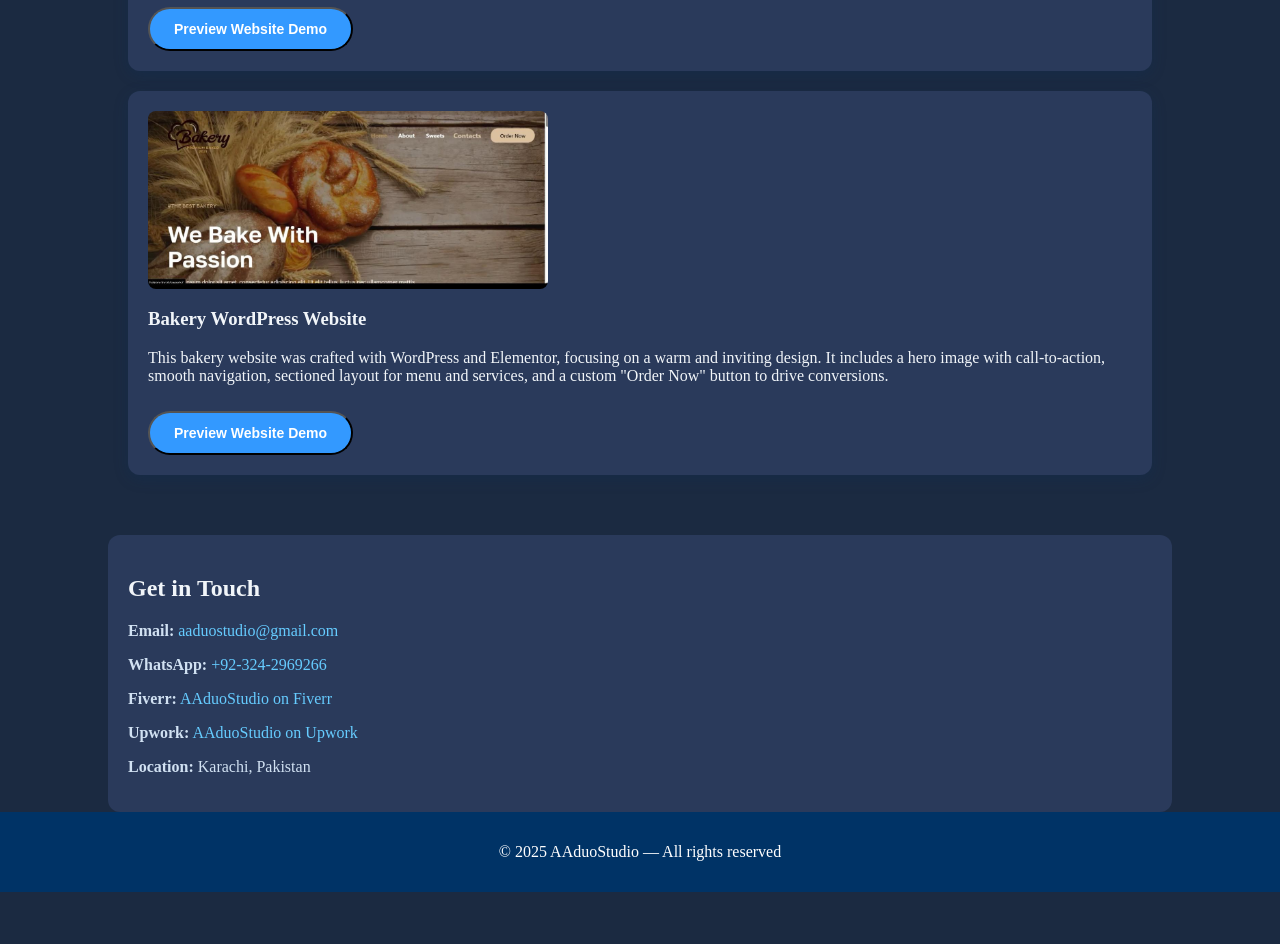
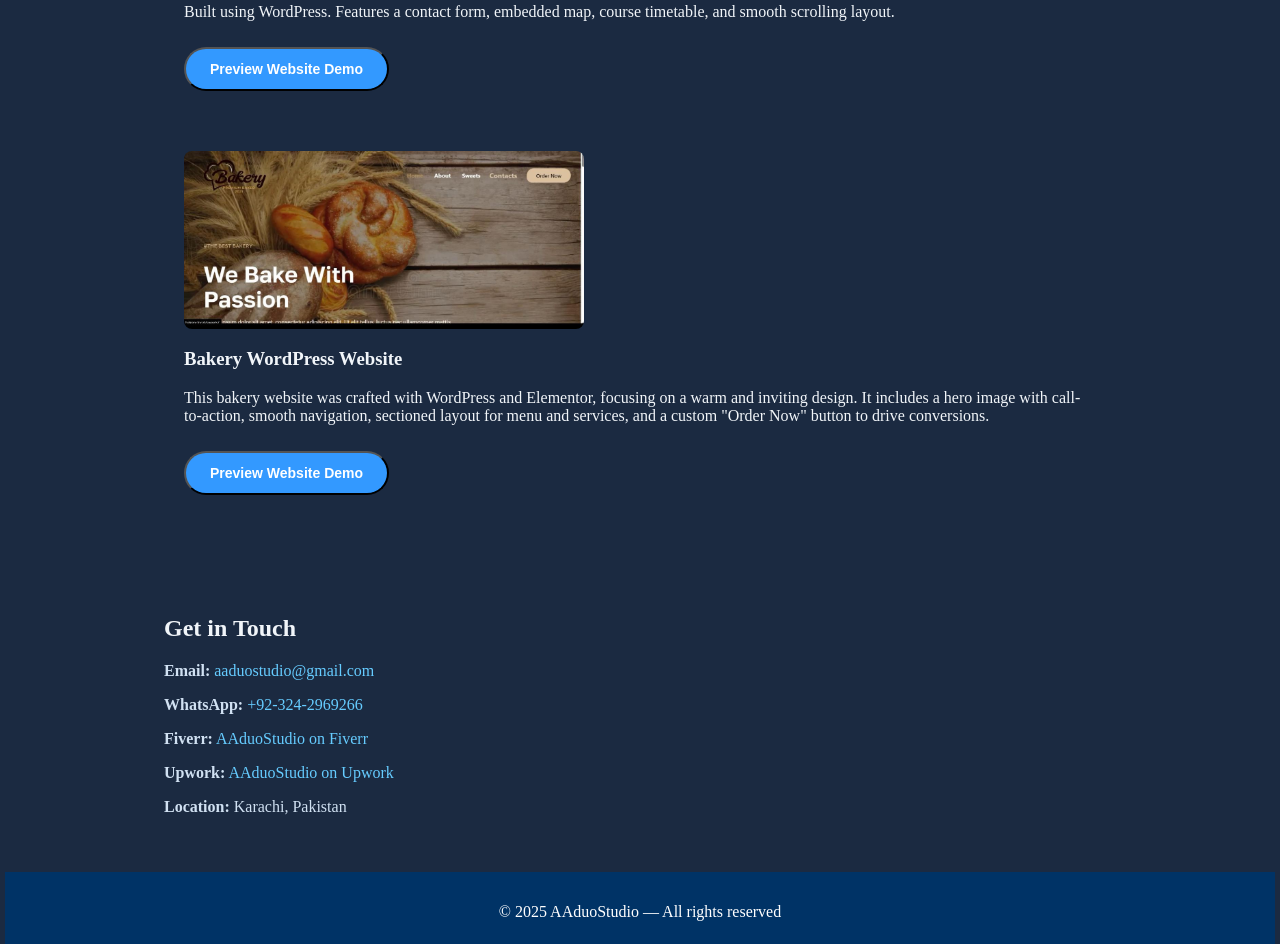
Before and after one commit to AAduoStudio/AAduoStudio-portfolio, a plain HTML site: page index.html in a window 1280 px wide. Shown: the part 1856-2800 px from the top of the page. Before the commit the page ends 2748 px from the top, so only its background shows below. Drawn offline with Linux system fonts and the light colour scheme.

Commit message:
index.html

```diff
--- a/index.html
+++ b/index.html
@@ -14,6 +14,7 @@
       align-items: center;
       min-height: 100vh;
       flex-direction: column;
+      padding: 20px;
     }
 
     header {
@@ -22,6 +23,7 @@
       text-align: center;
       padding: 20px;
       width: 100%;
+      margin-bottom: 20px;
     }
 
     /* Links */
@@ -34,18 +36,18 @@
       color: #3399ff; /* Hover color */
     }
 
-    .projects {
-      padding: 20px;
+    .content {
       width: 80%;
       max-width: 1200px;
     }
 
+    .projects {
+      padding: 20px;
+    }
+
     .project {
-      background: #2a3a5b; /* Lighter blue-gray for project boxes */
       padding: 20px;
       margin-bottom: 20px;
-      border-radius: 12px;
-      box-shadow: 0 4px 15px rgba(0, 51, 102, 0.2);
     }
 
     .project img {
@@ -89,15 +91,12 @@
       text-align: center;
       padding: 15px;
       width: 100%;
+      margin-top: 20px;
     }
 
     .contact-info, .about-info, .services-info {
       margin-top: 20px;
       padding: 20px;
-      background-color: #2a3a5b; /* Lighter blue-gray */
-      border-radius: 12px;
-      width: 80%;
-      max-width: 1200px;
     }
 
     .contact-info p, .about-info p, .services-info ul {
@@ -119,6 +118,7 @@
     <p>WordPress | Elementor | WooCommerce</p>
   </header>
 
+  <div class="content">
     <!-- About Us Section -->
     <section class="about-info">
       <h2>About Us</h2>
@@ -206,6 +206,7 @@
       <p><strong>Upwork:</strong> <a href="https://www.upwork.com/freelancers/~01a93fa0a8d5b0e00d" target="_blank">AAduoStudio on Upwork</a></p>
       <p><strong>Location:</strong> Karachi, Pakistan</p>
     </section>
+  </div>
 
   <footer>
     <p>© 2025 AAduoStudio — All rights reserved</p>
```
Lines whose indentation alone changed are shown as unchanged.
